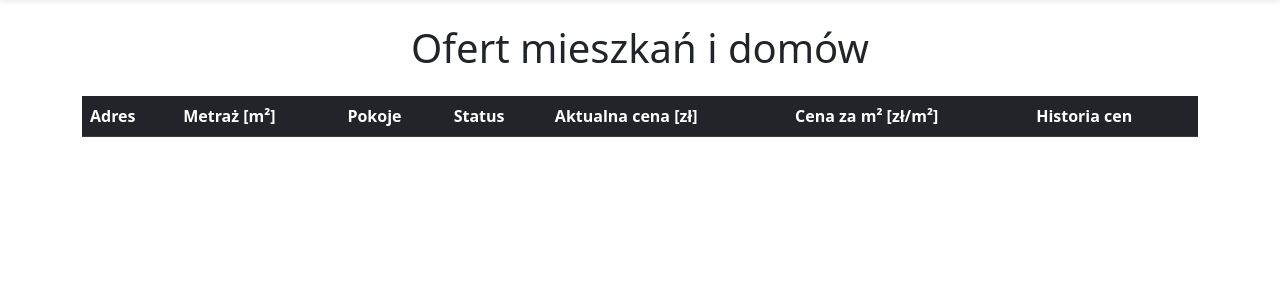
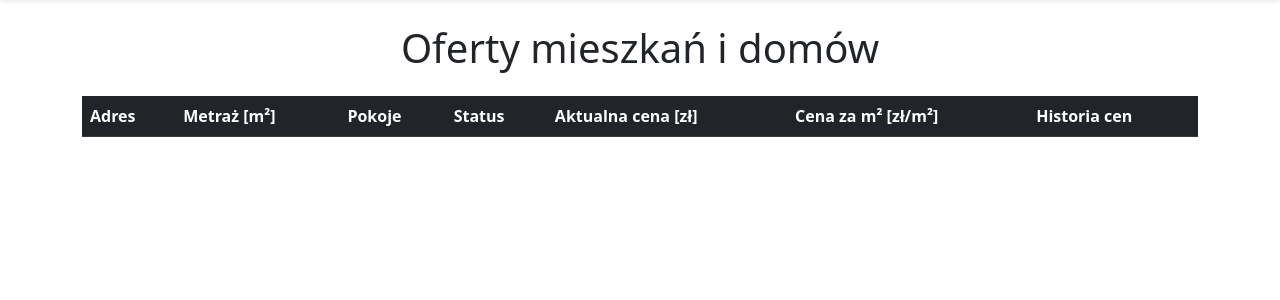
Before and after one commit to BuKarData/nieruchomosci, a Django app: template oferty/templates/oferty/lista_ofert.html in a window 1280 px wide. Shown: the part 56-356 px from the top of the page. Run offline with Django 3.2, Linux system fonts and the light colour scheme; the template is opened without the code that fills it, so the values that code supplies are empty.

Commit message:
poprawka jezykowa

```diff
--- a/oferty/templates/oferty/lista_ofert.html
+++ b/oferty/templates/oferty/lista_ofert.html
@@ -43,7 +43,7 @@
     </nav>
 
     <div class="container">
-      <h1 class="text-center my-4">Ofert mieszkań i domów</h1>
+      <h1 class="text-center my-4">Oferty mieszkań i domów</h1>
 
       <table class="table table-striped table-hover">
         <thead class="table-dark">
```
